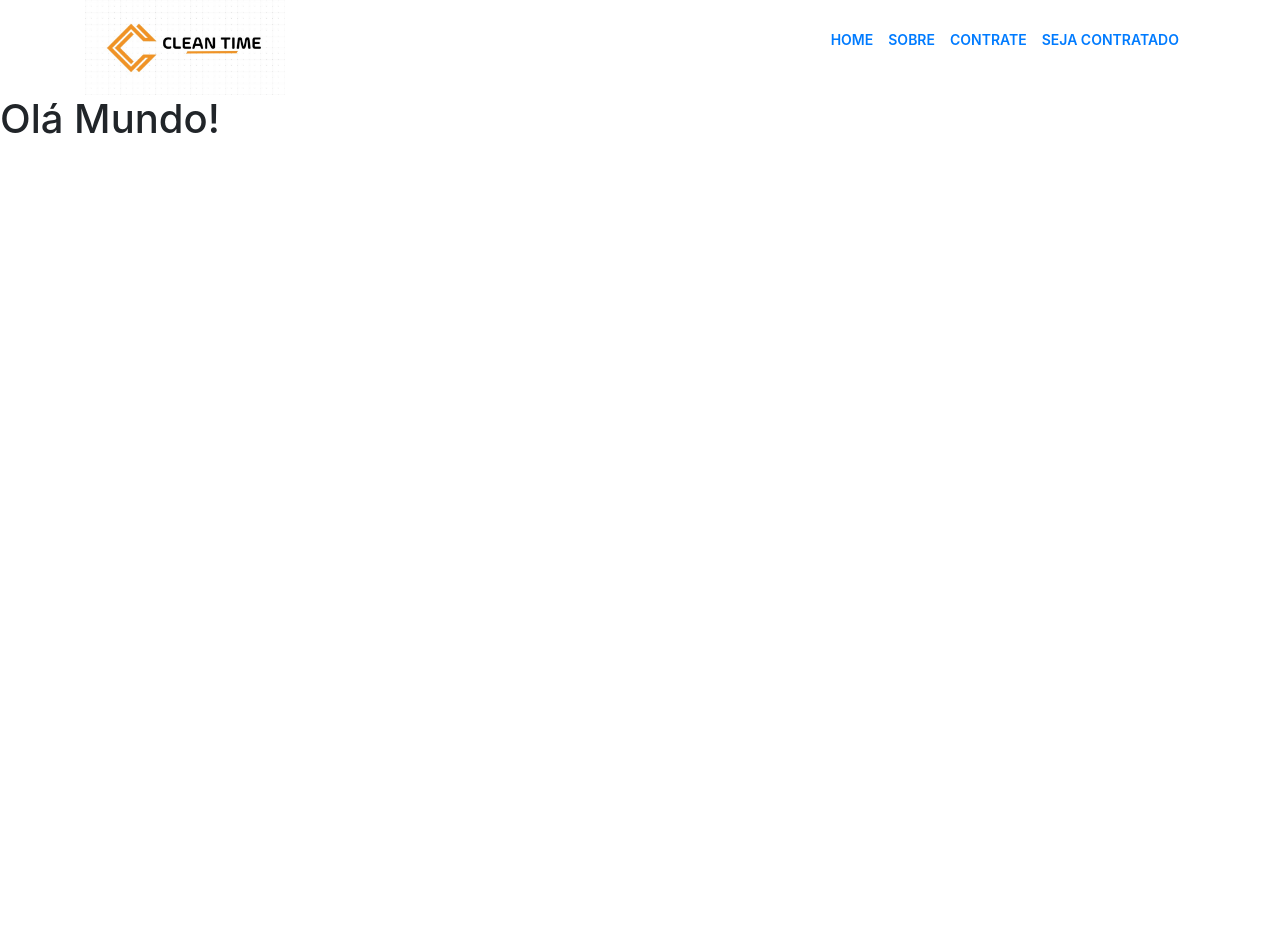
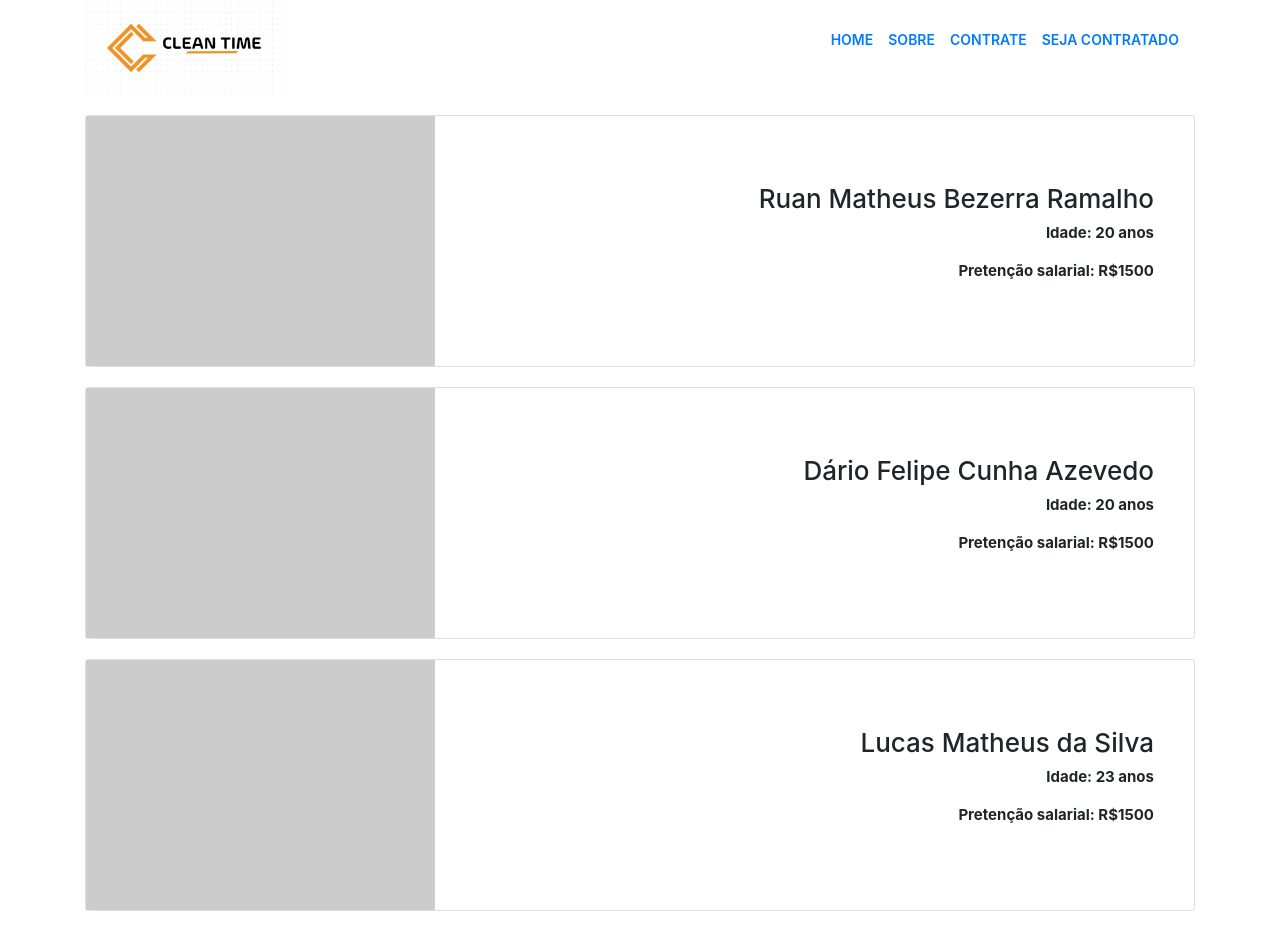
Before and after one commit to RuanRamalho/clean-time, a React (Create React App) app: page /contract in a window 1280 px wide. Shown: the top 929 px of the page. Before the commit the page ends 800 px from the top, so only its background shows below. Built offline with nearby package versions, Linux system fonts and the light colour scheme.

Commit message:
feat(contract): add cards and brackpoints

```diff
--- a/package.json
+++ b/package.json
@@ -13,7 +13,8 @@
     "react-dom": "^16.13.1",
     "react-router-dom": "^5.2.0",
     "react-scripts": "3.4.3",
-    "reactstrap": "^8.6.0"
+    "reactstrap": "^8.6.0",
+    "styled-components": "^5.2.0"
   },
   "scripts": {
     "start": "react-scripts start",
--- a/src/Pages/Contract/index.js
+++ b/src/Pages/Contract/index.js
@@ -1,10 +1,71 @@
-import React, {Component} from 'react';
-import "./style.css";
+import React, { Component } from 'react';
+import { Container, Col, Row } from 'reactstrap';
+import { media } from '../../components/Breackpoints/style';
+import { SectionContract, Perfil, Card, Text } from './style.js';
 
 export default class Contract extends Component {
   render(){
     return(
-      <h1>Olá Mundo!</h1>
+      <SectionContract>
+        <Container>
+          <Card>
+            <Row>
+              <Col sm="12" md="4">
+                <Perfil />
+              </Col>
+              <Col sm="12" md="8">
+              <Text>
+                <h1>Ruan Matheus Bezerra Ramalho</h1>
+                <p>Idade: 20 anos</p>
+                <p>Pretenção salarial: R$1500</p>
+              </Text>
+              </Col>
+            </Row>
+          </Card>
+          <Card>
+            <Row>
+              <Col sm="12" md="4">
+                <Perfil />
+              </Col>
+              <Col sm="12" md="8">
+              <Text>
+                <h1>Dário Felipe Cunha Azevedo</h1>
+                <p>Idade: 20 anos</p>
+                <p>Pretenção salarial: R$1500</p>
+              </Text>
+              </Col>
+            </Row>
+          </Card>
+          <Card>
+            <Row>
+              <Col sm="12" md="4">
+                <Perfil />
+              </Col>
+              <Col sm="12" md="8">
+              <Text>
+                <h1>Lucas Matheus da Silva</h1>
+                <p>Idade: 23 anos</p>
+                <p>Pretenção salarial: R$1500</p>
+              </Text>
+              </Col>
+            </Row>
+          </Card>
+          <Card>
+            <Row>
+              <Col sm="12" md="4">
+                <Perfil />
+              </Col>
+              <Col sm="12" md="8">
+              <Text>
+                <h1>Angelo Bisneto Caraciolo</h1>
+                <p>Idade: 23 anos</p>
+                <p>Pretenção salarial: R$1500</p>
+              </Text>
+              </Col>
+            </Row>
+          </Card>
+        </Container>
+      </SectionContract>
     );
   };
 };
--- /dev/null
+++ b/src/Pages/Contract/style.js
@@ -0,0 +1,42 @@
+import styled from 'styled-components';
+import { media } from '../../components/Breackpoints/style';
+
+export const SectionContract = styled.section `
+
+`;
+
+export const Card = styled.div `
+  margin: 20px 0;
+  background: white;
+  border: 1px solid rgba(0,0,0,.125);
+  border-radius: 4px;
+`;
+
+export const Perfil = styled.div `
+  width: 100%;
+  height: 250px;
+  background: #ccc;
+`;
+
+export const Text = styled.div `
+  display: flex;
+  flex-direction: column;
+  justify-content: center;
+  height: 100%;
+  text-align: center;
+
+  h1 {
+    font-size: 26px;
+  }
+
+  p {
+    font-weight: bold;
+    font-size: 15px;
+  }
+
+  ${media.breackpoint_md} {
+    display: flex;
+    align-items: flex-end;
+    margin-right: 40px;
+  }
+`;
--- /dev/null
+++ b/src/components/Breackpoints/style.js
@@ -0,0 +1,7 @@
+import styled from 'styled-components';
+
+export const media = {
+  breackpoint_sm: '@media(min-width: 576px)',
+  breackpoint_md: '@media(min-width: 768px)',
+  breackpoint_lg: '@media(min-width: 1200px)'
+}
```
Also changed, not shown: src/Pages/Contract/style.css (deleted), 1 other file (tests, documents, lock files or other folders).
